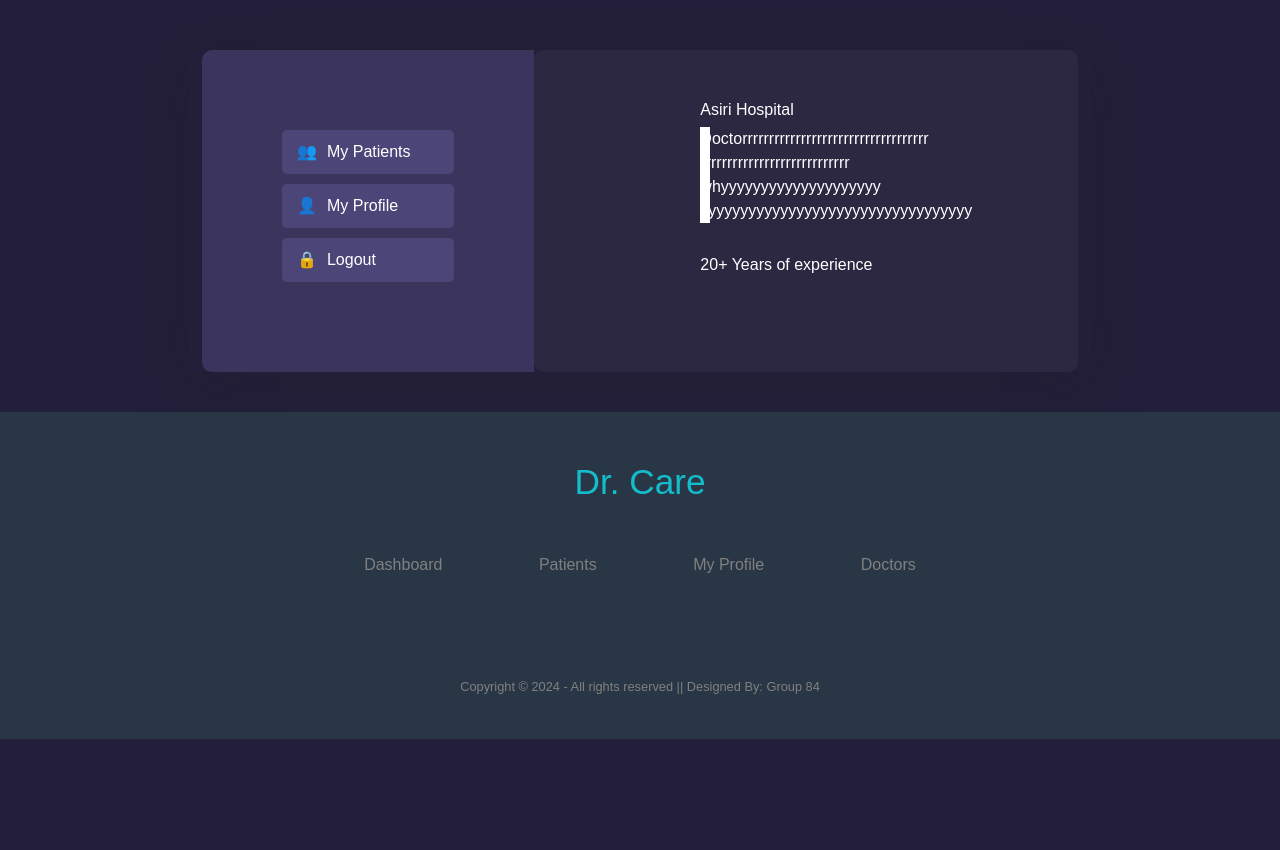
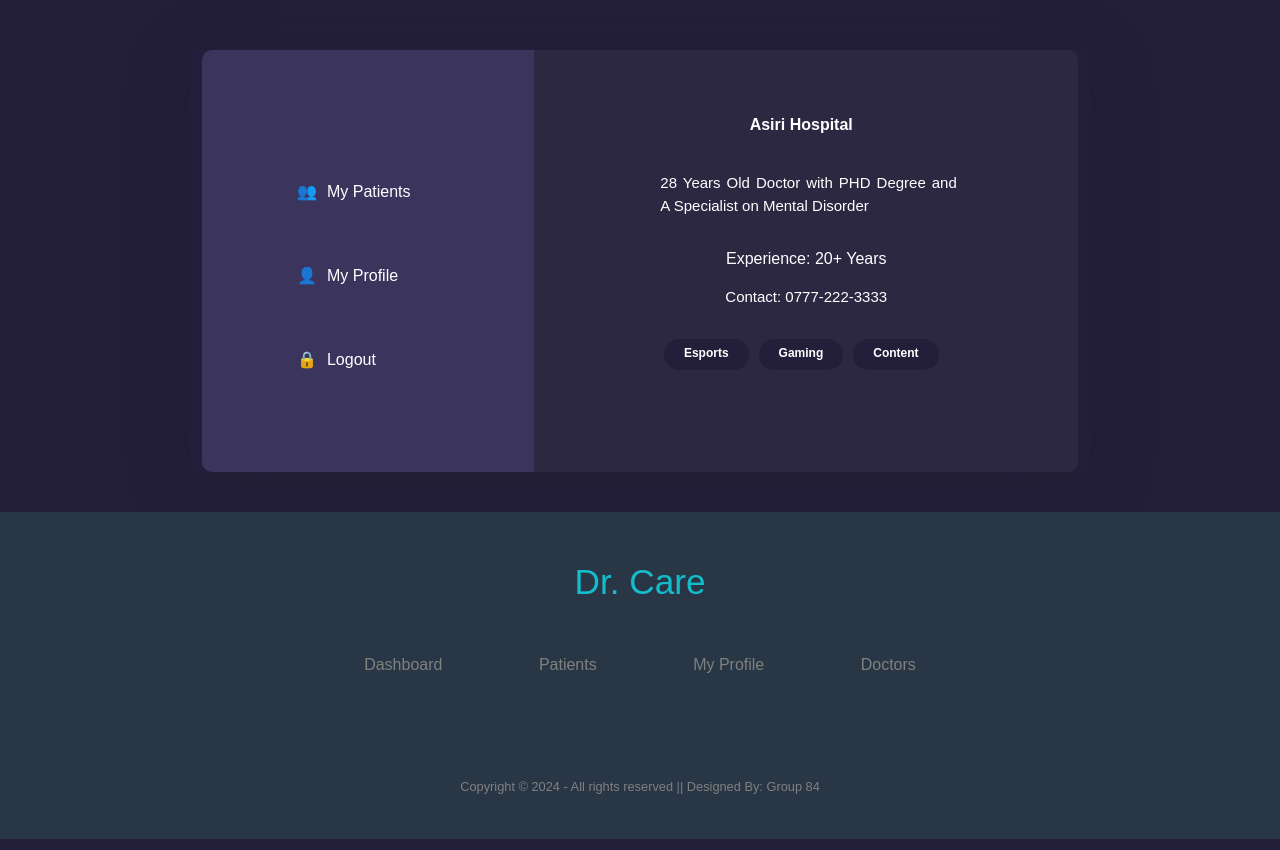
Before and after one commit to RanushVimantha/Dr.Care, a PHP site: page /MyProfile.php in a window 1280 px wide. Shown: the part 100-950 px from the top of the page. Run offline with PHP 8.4, Linux system fonts and the light colour scheme; the visitor is signed in with stand-in values (Sample User, id 1); data that the repository does not hold is empty.

Commit message:
Finished MyProfile.php

```diff
--- a/MyProfile.php
+++ b/MyProfile.php
@@ -88,10 +88,26 @@ if (!isset($_SESSION['DoctorID'])) {
                 <h5>Asiri Hospital</h5>
             </div>
             <div class="doctor-description">
-                Doctorrrrrrrrrrrrrrrrrrrrrrrrrrrrrrrrrrr rrrrrrrrrrrrrrrrrrrrrrrrrrrr whyyyyyyyyyyyyyyyyyyyy  yyyyyyyyyyyyyyyyyyyyyyyyyyyyyyyyyy
+                28 Years Old Doctor with PHD Degree and A Specialist on Mental Disorder
             </div>
             <div class="experience">
-                20+ Years of experience
+                Experience: 20+ Years
+            </div>
+            <div class="doctor-contact">
+                Contact: 0777-222-3333
+            </div>
+
+            <div class="doctor-category">
+                <div class="category-list">
+                    <h6> Esports</h6>
+                </div>
+                <div class="category-list">
+                    <h6> Gaming</h6>
+                </div>
+                <div class="category-list">
+                    <h6> Content</h6>
+                </div>
+
             </div>
 
             </section>
--- a/styles/myprofile.css
+++ b/styles/myprofile.css
@@ -62,7 +62,7 @@ ul {
 }
 
 a {
-  color: var(--bali-hai);
+  color: white;
   display: block;
   padding: 1em;
   position: relative;
@@ -138,16 +138,16 @@ svg {
 .sidebar-button {
   display: flex;
   align-items: center;
-  background-color: #4c4678;
   color: #FFFFFF;
   padding: 10px 15px;
+  margin-top: 40px;
   margin-bottom: 10px;
   border-radius: 5px;
   text-decoration: none;
   font-size: 16px;
 }
 .sidebar-button:hover {
-  background-color: #ffffff;
+  transform: scale(1.12);
 }
 
 .sidebar-button .icon {
@@ -163,8 +163,6 @@ svg {
   background-color: var(--rhino);
   border-bottom-right-radius: 10px;
   border-top-right-radius: 10px;
-  border-top-left-radius: 10px;
-  border-bottom-left-radius: 10px;
 }
 
 .dark .main--team {
@@ -246,6 +244,10 @@ section {
   margin: 0;
 }
 
+.h3sb h3:hover {
+  transform: scale(1.125);
+}
+
 .profile-button {
   display: flex;
   background: none;
@@ -305,22 +307,64 @@ section {
 
 .doctor-description {
   display: flex;
+  text-align: justify;
+  justify-content: center;
   height: auto;
-  width: 10px;
-  background-color: white;
+  margin-top: 30px;
+  margin-left: -40px;
+  width: 140%;
   flex-wrap: wrap;
+  font-size: 15px;
+}
+
+.doctor-contact {
+  display: flex;
+  margin-top: 15px;
+  justify-content: center;
+  font-size: 15px;
 }
 
 .doctor-hospital {
   display: flex;
+  justify-content: center;
+  margin-top: 15px;
 }
 .doctor-hospital h5 {
   margin-right: 10px;
   font-size: 16px;
+  font-weight: 700;
 }
 
+.doctor-category {
+  display: flex;
+  justify-content: center;
+  text-align: center;
+  margin-top: 30px;
+}
+
+.doctor-category .category-list{
+  background-color: #231F3A;
+  margin: 0 10px 0 0px;
+  width: 60%;
+  padding: 2px 20px 2px 20px;
+  height: 30%;
+  border-radius: 15px;
+  justify-content: center;
+
+}
+
+.doctor-category .category-list h6 {
+  font-weight: 550;
+  margin-top: 5px;
+  font-size: 12px;
+}
+
+.doctor-category .category-list:hover {
+  background-color: #8b91b3;
+}
 .experience {
   display: flex;
+  justify-content: center;
   margin-top: 30px;
 }
 /* Add mobile responsive styles here */
```
